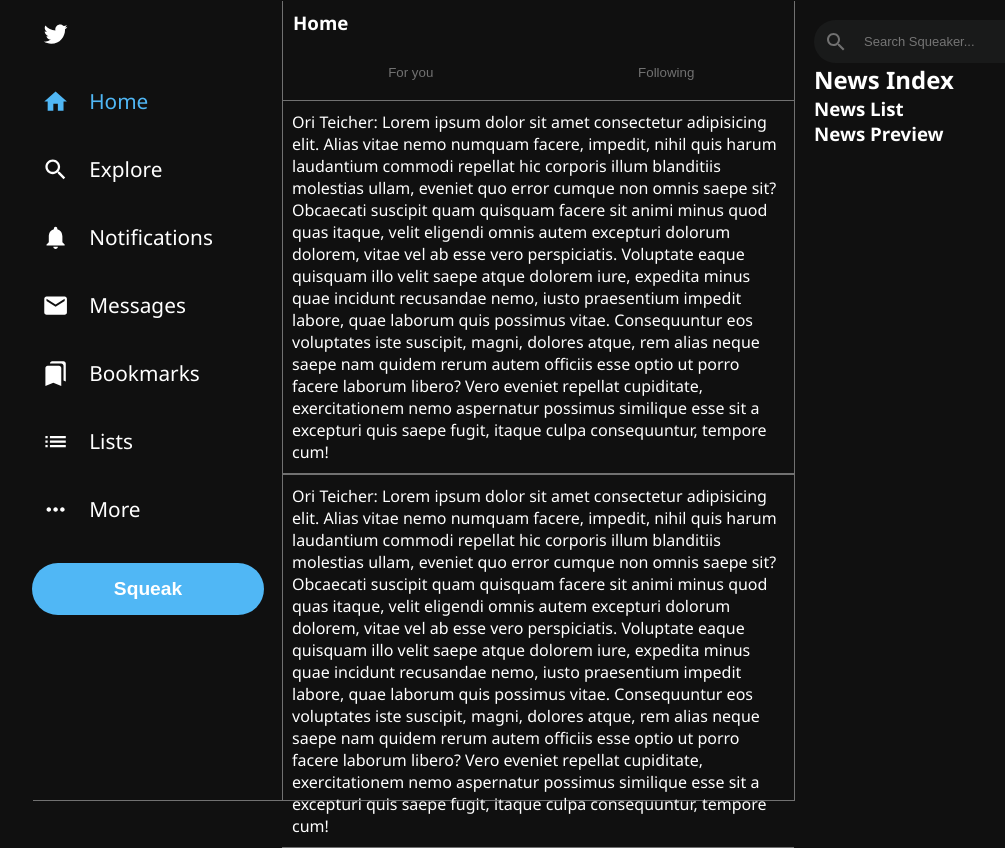
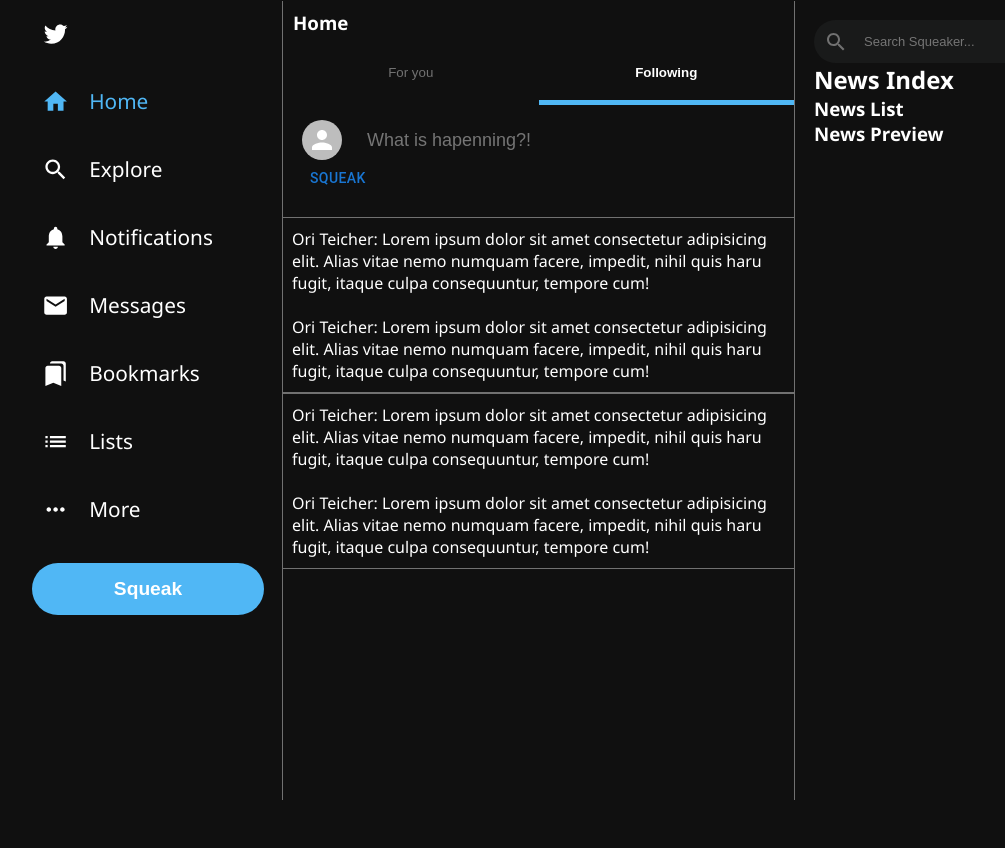
Before and after one commit to OriTeicher/Tweetify, a React (Create React App) app: page / in a window 1280 px wide. Shown: the whole page, without its empty margins (99-1104 px from the left). After the commit the page ends 800 px from the top, so only its background shows below. Built offline with nearby package versions, Linux system fonts and the light colour scheme.

Commit message:
tweet box clone created

```diff
--- a/src/assets/styles/cmps/feed/FeedTopbar.scss
+++ b/src/assets/styles/cmps/feed/FeedTopbar.scss
@@ -1,7 +1,7 @@
 .topbar-container {
     position: sticky;
     margin: 10px 0px 0px 1px;
-    h1{
+    h1 {
         padding: 0px 10px;
         margin-bottom: 10px;
     }
@@ -19,5 +19,10 @@
                 background-color: $hoverClr2;
             }
         }
+        .selected {
+            box-shadow: 0px 5px 0px 0px $logoColor;
+            font-weight: 700;
+            color: white;
+        }
     }
 }
--- /dev/null
+++ b/src/assets/styles/cmps/feed/SqueakBox.scss
@@ -0,0 +1,20 @@
+.squeak-box{
+    padding: 20px;
+    .squeak-input-container{
+        display: flex;
+        gap: 20px;
+        align-items: center;
+        .squeak-input{
+            width: 100%;
+            padding-left: 5px;
+            background-color: $mainColor1;
+            font-size: 18px;
+            outline: none;
+            border: none;
+            word-break: break-all;
+        }
+        .squeak-input:focus{
+            color: white;
+        }
+    }
+}
--- a/src/assets/styles/main.scss
+++ b/src/assets/styles/main.scss
@@ -16,6 +16,7 @@
 
 // feed
 @import 'cmps/feed/FeedTopbar';
+@import 'cmps/feed/SqueakBox';
 @import 'cmps/feed/FeedIndex';
 @import 'cmps/feed/PostPreview';
 @import 'cmps/feed/PostsList';
--- a/src/cmps/feed/FeedIndex.tsx
+++ b/src/cmps/feed/FeedIndex.tsx
@@ -1,7 +1,7 @@
 import React, { Component } from 'react'
 import FeedTopbar from './FeedTopbar'
 import PostsList from './PostsList'
-
+import SqueakBox from './SqueakBox'
 interface FeedIndexProps {
     selectedOption: string
 }
@@ -13,6 +13,7 @@ export default class FeedIndex extends Component<FeedIndexProps> {
         return (
             <section className="feed-index">
                 <FeedTopbar selectedOption={selectedOption} />
+                <SqueakBox />
                 <PostsList />
             </section>
         )
--- a/src/cmps/feed/FeedTopbar.tsx
+++ b/src/cmps/feed/FeedTopbar.tsx
@@ -4,16 +4,47 @@ interface FeedTopbarProps {
     selectedOption?: string
 }
 
-export default class FeedTopbar extends Component<FeedTopbarProps> {
+interface FeedTopbarState {
+    selectedBtn: string
+}
+
+export default class FeedTopbar extends Component<
+    FeedTopbarProps,
+    FeedTopbarState
+> {
+    constructor(props: FeedTopbarProps) {
+        super(props)
+        this.state = {
+            selectedBtn: 'Following'
+        }
+    }
+
+    setSelectedBtn = (selectedOption: string) => {
+        this.setState({ selectedBtn: selectedOption })
+    }
+
     render() {
         let { selectedOption } = this.props
-        if (!selectedOption) selectedOption = 'Home'
+        const { selectedBtn } = this.state
+        if(!selectedOption) selectedOption = 'Home'
         return (
             <section className="topbar-container">
                 <h1>{selectedOption}</h1>
                 <div className="topbar-btns">
-                    <button>For you</button>
-                    <button>Following</button>
+                    <button
+                        onClick={() => this.setSelectedBtn('For you')}
+                        className={selectedBtn === 'For you' ? 'selected' : ''}
+                    >
+                        For you
+                    </button>
+                    <button
+                        onClick={() => this.setSelectedBtn('Following')}
+                        className={
+                            selectedBtn === 'Following' ? 'selected' : ''
+                        }
+                    >
+                        Following
+                    </button>
                 </div>
             </section>
         )
--- a/src/cmps/feed/PostPreview.tsx
+++ b/src/cmps/feed/PostPreview.tsx
@@ -5,19 +5,13 @@ export default function PostPreview() {
         <section className="post-preview">
             <p>
                 Ori Teicher: Lorem ipsum dolor sit amet consectetur adipisicing
-                elit. Alias vitae nemo numquam facere, impedit, nihil quis harum
-                laudantium commodi repellat hic corporis illum blanditiis
-                molestias ullam, eveniet quo error cumque non omnis saepe sit?
-                Obcaecati suscipit quam quisquam facere sit animi minus quod
-                quas itaque, velit eligendi omnis autem excepturi dolorum
-                dolorem, vitae vel ab esse vero perspiciatis. Voluptate eaque
-                quisquam illo velit saepe atque dolorem iure, expedita minus
-                quae incidunt recusandae nemo, iusto praesentium impedit labore,
-                quae laborum quis possimus vitae. Consequuntur eos voluptates
-                iste suscipit, magni, dolores atque, rem alias neque saepe nam
-                quidem rerum autem officiis esse optio ut porro facere laborum
-                libero? Vero eveniet repellat cupiditate, exercitationem nemo
-                aspernatur possimus similique esse sit a excepturi quis saepe
+                elit. Alias vitae nemo numquam facere, impedit, nihil quis haru
+                fugit, itaque culpa consequuntur, tempore cum!
+            </p>
+            <br></br>
+            <p>
+                Ori Teicher: Lorem ipsum dolor sit amet consectetur adipisicing
+                elit. Alias vitae nemo numquam facere, impedit, nihil quis haru
                 fugit, itaque culpa consequuntur, tempore cum!
             </p>
         </section>
--- /dev/null
+++ b/src/cmps/feed/SqueakBox.tsx
@@ -0,0 +1,23 @@
+import React, { useState, ChangeEvent } from 'react'
+import { Button, Avatar } from '@mui/material'
+
+export default function SqueakBox() {
+    const [message, setMessage] = useState('')
+
+    const handleMessageChange = (event: ChangeEvent<HTMLInputElement>) => {
+        const inputText = event.target.innerText.trim()
+        setMessage(inputText)
+    }
+
+    return (
+        <section className="squeak-box">
+            <form>
+                <div className="squeak-input-container">
+                    <Avatar />
+                    <input className='squeak-input' placeholder='What is hapenning?!'></input>
+                </div>
+                <Button>Squeak</Button>
+            </form>
+        </section>
+    )
+}
```
